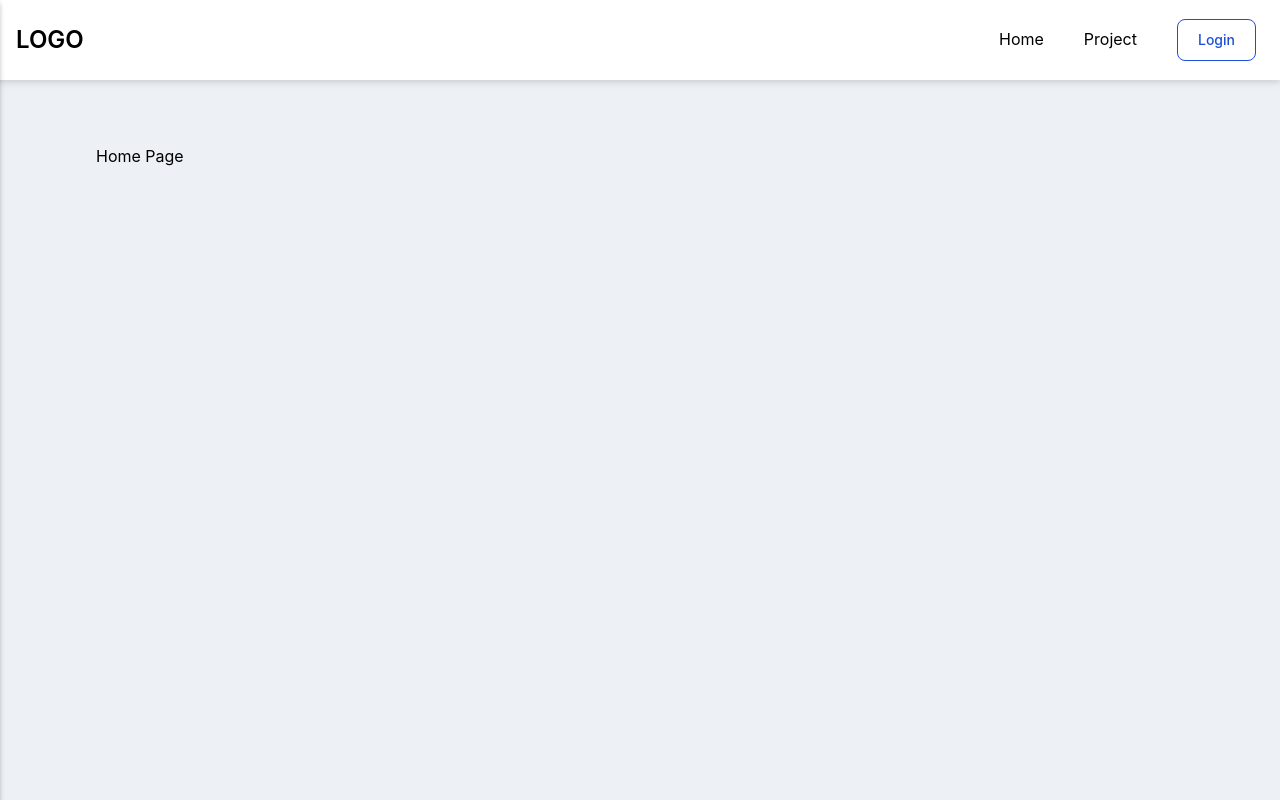
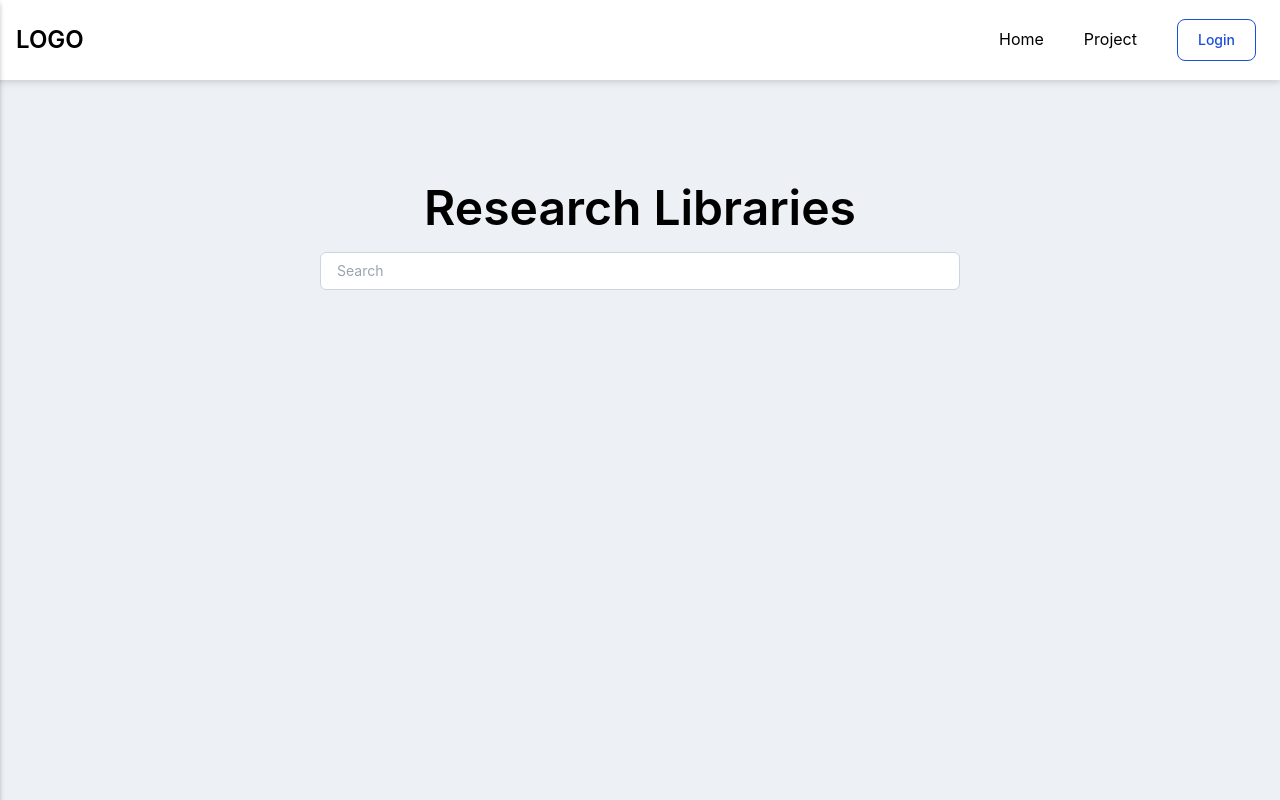
Before and after one commit to tententgc/KepSci, a Next.js app: page / in a window 1280 px wide. Built offline with nearby package versions, Linux system fonts and the light colour scheme.

Commit message:
Design Home Page (First Edition)

```diff
--- a/pages/index.js
+++ b/pages/index.js
@@ -3,7 +3,10 @@ import Layout from '/components/layouts'
 export default function Home() {
   return (
     <Layout>
-      Home Page
+      <div className='max-w-screen-sm mx-auto'>
+        <p className='text-center mt-10 text-5xl font-semibold mb-5'>Research Libraries</p>
+        <input type="text" className="mt-1 block w-full px-4 py-2 bg-white border border-slate-300 rounded-md text-sm rounded-2xl" placeholder='Search'/>
+      </div>
     </Layout>
   )
 }
```
Also changed, not shown: components/footer.js (added), styles/home.css (added).
